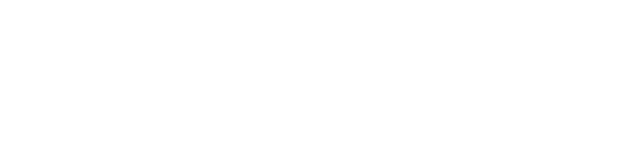
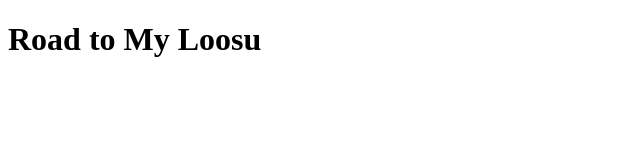
Before and after one commit to ezhil0017/Namaste-React, a plain HTML site: page Day-1(24-12-2022)/index.html in a window 1280 px wide. Shown: the whole page, without its empty margins (0-640 px from the left). Drawn offline with Linux system fonts and the light colour scheme.

```diff
--- a/Day-1(24-12-2022)/index.html
+++ b/Day-1(24-12-2022)/index.html
@@ -14,5 +14,6 @@
     const heading = document.createElement('h1');
     heading.innerHTML = 'Road to My Loosu';
     const root = document.getElementById('root');
+    root.appendChild(heading);
   </script>
 </html>
```
